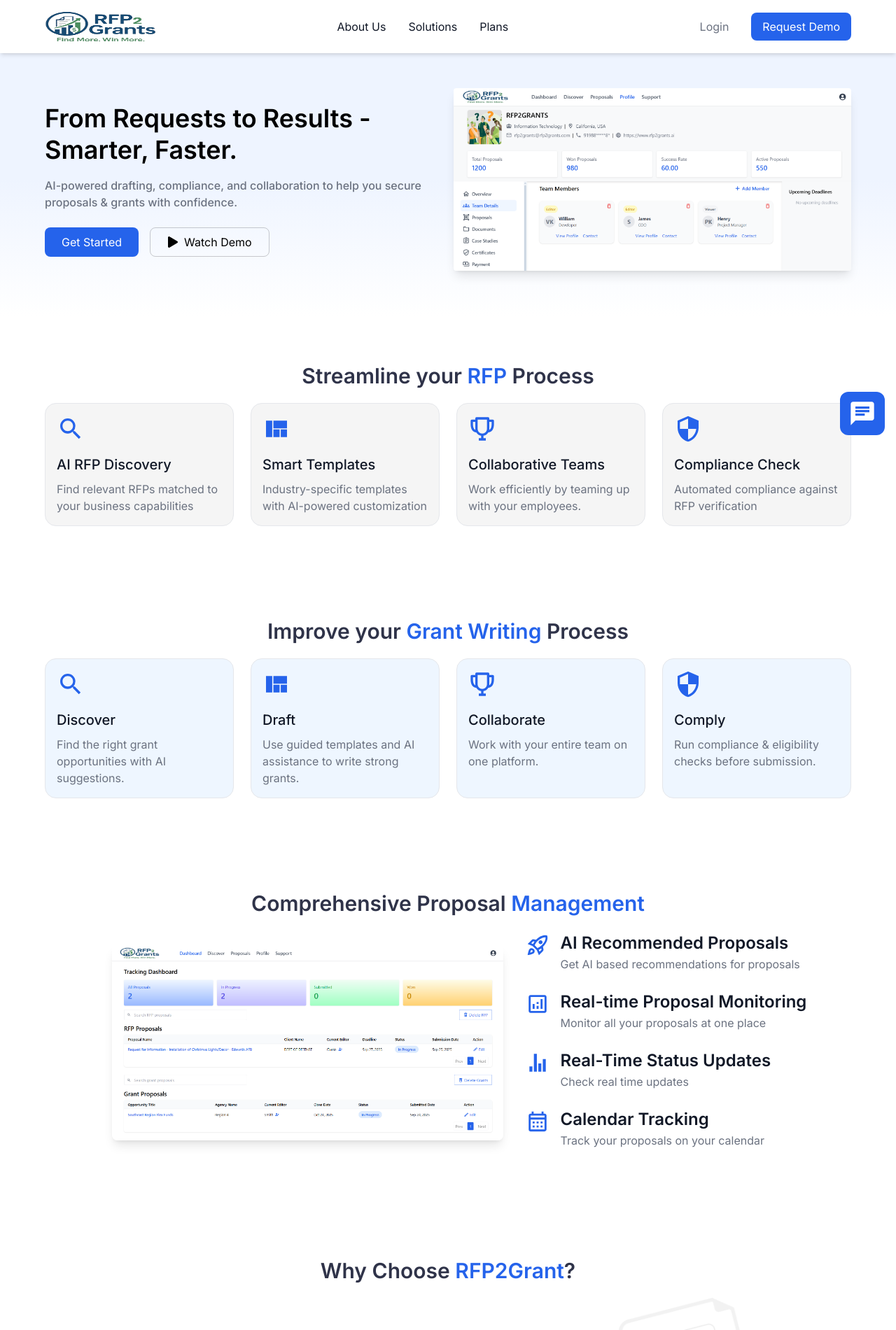
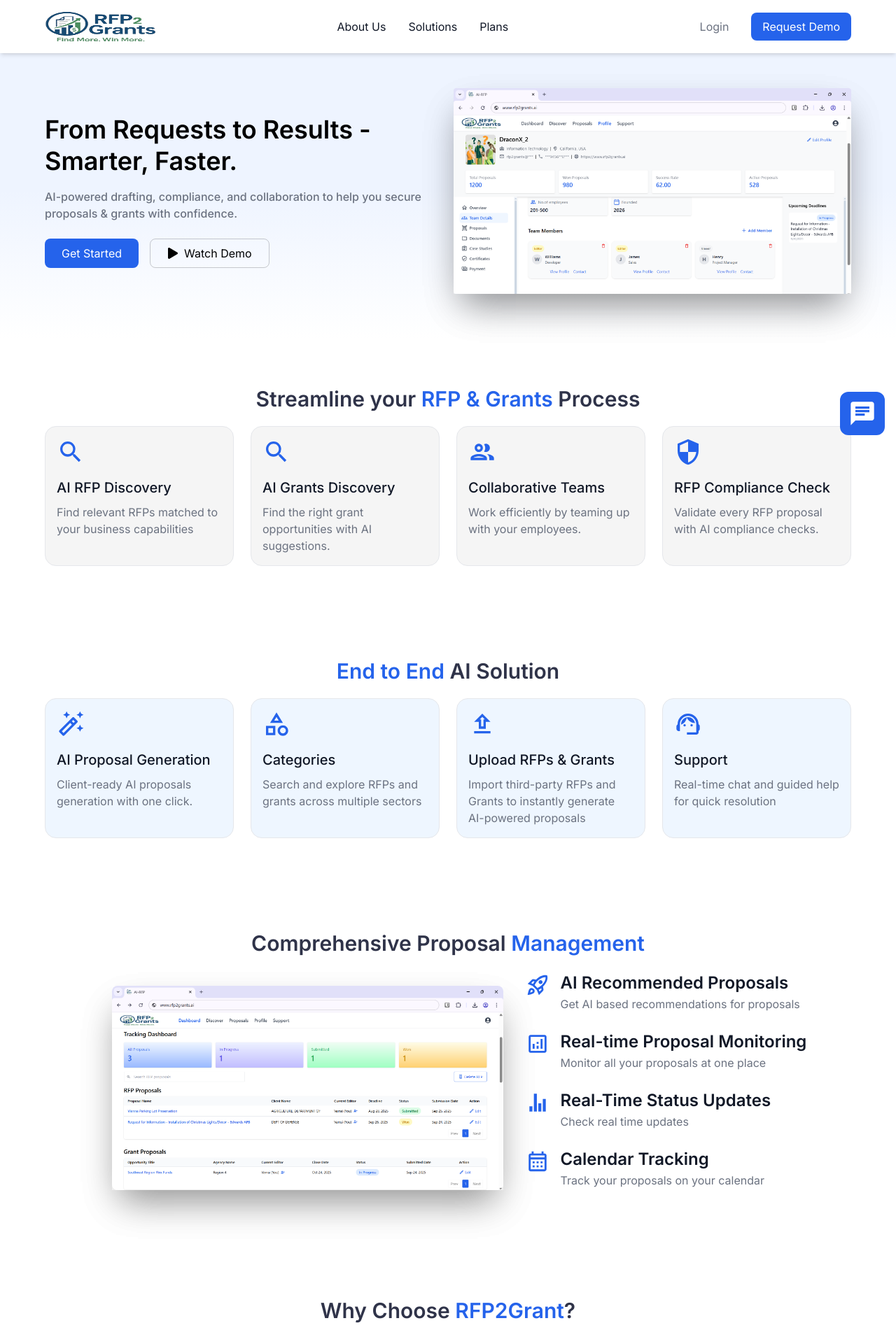
Before and after one commit to VamsiKurapati/AI-RFP-NEW, a React (Vite) app: page / in a window 1280 px wide. Shown: the top 1901 px of the page at 70% size. Built offline with nearby package versions, Linux system fonts and the light colour scheme; no server answers.

Commit message:
New changes

```diff
--- a/src/pages/CompanyProfileDashboard.jsx
+++ b/src/pages/CompanyProfileDashboard.jsx
@@ -529,6 +529,19 @@
     if (!formData.file) {
       Swal.fire({
         title: 'Please upload a PDF or TXT file.',
+        icon: 'error',
+        timer: 1500,
+        showConfirmButton: false,
+        showCancelButton: false,
+      });
+      setAddingCaseStudy(false);
+      return;
+    }
+
+    // check if file size is greater than 5MB
+    if (formData.file.size > 5 * 1024 * 1024) {
+      Swal.fire({
+        title: 'File size must be less than 5MB.',
         icon: 'error',
         timer: 1500,
         showConfirmButton: false,
@@ -869,7 +882,20 @@
 
     if (!formData.file) {
       Swal.fire({
-        title: 'Please upload a file.',
+        title: 'Please upload a PDF or TXT file.',
+        icon: 'error',
+        timer: 1500,
+        showConfirmButton: false,
+        showCancelButton: false,
+      });
+      setUploadingDocument(false);
+      return;
+    }
+
+    // check if file size is greater than 5MB
+    if (formData.file.size > 5 * 1024 * 1024) {
+      Swal.fire({
+        title: 'File size must be less than 5MB.',
         icon: 'error',
         timer: 1500,
         showConfirmButton: false,
@@ -1465,6 +1491,30 @@
   const handleImageChange = (e) => {
     const file = e.target.files[0];
     if (!file) return;
+
+    // check if file size is greater than 1MB
+    if (file.size > 1 * 1024 * 1024) {
+      Swal.fire({
+        title: 'File size must be less than 1MB.',
+        icon: 'error',
+        timer: 1500,
+        showConfirmButton: false,
+        showCancelButton: false,
+      });
+      return;
+    }
+
+    //Only allow image files jpg, jpeg, png
+    if (file.type !== 'image/jpg' && file.type !== 'image/jpeg' && file.type !== 'image/png') {
+      Swal.fire({
+        title: 'Please upload only image files.',
+        icon: 'error',
+        timer: 1500,
+        showConfirmButton: false,
+        showCancelButton: false,
+      });
+      return;
+    }
     setSelectedFile(file);
     setPreviewUrl(URL.createObjectURL(file));
     setEditMode(true); // Ensure editMode stays true after file selection
--- a/src/pages/Compliance.jsx
+++ b/src/pages/Compliance.jsx
@@ -10,7 +10,7 @@
 const ALERT_CONFIGS = {
     invalidFileType: {
         title: "Invalid File Type",
-        text: "Please upload a PDF file.",
+        text: "Please upload a PDF file only.",
         icon: "error",
         timer: 1500,
         showConfirmButton: false,
@@ -169,6 +169,18 @@
     const handleCheckCompliance = async () => {
         if (!data || !uploadedFile) {
             Swal.fire(ALERT_CONFIGS.missingRequirements);
+            return;
+        }
+
+        // check if file type is PDF
+        if (uploadedFile.type !== "application/pdf") {
+            Swal.fire(ALERT_CONFIGS.invalidFileType);
+            return;
+        }
+
+        // check if file size is greater than 5MB
+        if (uploadedFile.size > 5 * 1024 * 1024) {
+            Swal.fire(ALERT_CONFIGS.fileTooLarge);
             return;
         }
 
--- a/src/pages/Contact.jsx
+++ b/src/pages/Contact.jsx
@@ -6,12 +6,24 @@
 import contact from '../assets/Contact.png';
 import { FaPlay } from "react-icons/fa";
 import { useNavigate } from 'react-router-dom';
-import Swal from 'sweetalert2';
 
 
 export default function Contact() {
   const navigate = useNavigate();
 
+  const handleHomeClick = () => {
+    navigate("/");
+    setTimeout(() => {
+      window.scrollTo({ top: 0, behavior: "smooth" });
+    }, 100);
+  };
+
+  const handleContactClick = () => {
+    navigate("/contact");
+    setTimeout(() => {
+      window.scrollTo({ top: 0, behavior: "smooth" });
+    }, 100);
+  };
 
   const [formData, setFormData] = useState({
     name: "",
@@ -60,11 +72,11 @@
 
     try {
       const response = await axios.post(`${import.meta.env.VITE_API_BASE_URL}/contact`, formData);
-      if (response.status === 201) {
+      if (response.status === 201 || response.status === 200) {
         setMessage(response.data.message || 'Your request has been sent successfully!');
         setFormData({ name: "", company: "", email: "", description: "" });
         setTimeout(() => {
-          navigate("/");
+          handleHomeClick();
         }, 2000);
       }
     } catch (error) {
@@ -176,12 +188,12 @@
         <p className="text-[#FFFFFF] text-[16px] font-medium mb-4">Join thousands of satisfied customers and transform your business today.</p>
         <div className="flex flex-col sm:flex-row justify-center items-center gap-4">
           <button className="w-[140px] sm:w-auto bg-[#2563EB] hover:bg-[#1d4ed8] transition text-white px-6 py-2 rounded-lg text-[16px] font-medium shadow"
-            onClick={() => navigate("/")}
+            onClick={() => navigate("/sign_up")}
           >
             Get Started
           </button>
           <button className="w-[180px] sm:w-auto bg-white hover:bg-gray-100 transition border border-gray-300 px-6 py-2 rounded-lg flex items-center justify-center gap-2 text-[16px] text-black font-medium shadow"
-            onClick={() => navigate("/")}
+            onClick={() => handleContactClick()}
           >
             <FaPlay className="text-black" />
             Watch Demo
--- a/src/pages/Discover.jsx
+++ b/src/pages/Discover.jsx
@@ -33,7 +33,7 @@
 // Sidebar Component
 const LeftSidebar = ({ isOpen, onClose, filters, setFilters }) => {
   const categories = {
-    category: ["Infrastructure", "Education", "Healthcare", "Research & Development", "Government", "Non-Profit", "Private Sector"],
+    category: ["Combined Synopsis/Solicitation", "Solicitation", "Presolicitation", "Sources Sought", "Special Notice", "Consolidate/(Substantially) Bundle"],
     deadline: ["This Week", "This Month", "Next 3 Months", "Next 6 Months"],
   };
 
@@ -1064,7 +1064,7 @@
     return rfps.filter((rfp) => {
       if (
         filters.category.length &&
-        (filters.category.includes("None") ? false : !filters.category.includes(rfp.fundingType))
+        (filters.category.includes("None") ? false : !filters.category.includes(rfp.baseType))
       )
         return false;
 
@@ -2249,7 +2249,7 @@
       const pattern = new RegExp(`\\b${searchQuery.toLowerCase()}`, "i");
       return pattern.test(rfp.title?.toLowerCase() || "") ||
         pattern.test(rfp.organization?.toLowerCase() || "") ||
-        pattern.test(rfp.fundingType?.toLowerCase() || "");
+        pattern.test(rfp.baseType?.toLowerCase() || "");
     });
   }, [searchQuery]);
 
--- a/src/pages/HomePage.jsx
+++ b/src/pages/HomePage.jsx
@@ -1,8 +1,7 @@
 import React, { useState, useEffect } from "react";
 import { useNavigate } from "react-router-dom";
 import { FaPlay } from "react-icons/fa";
-import { MdOutlineSearch, MdViewQuilt, MdOutlineSecurity, MdChat, MdOutlineAnalytics, MdOutlineCheckCircle, MdOutlineRocketLaunch, MdOutlineCalendarMonth, MdOutlineCancel } from "react-icons/md";
-import { BiTrophy } from "react-icons/bi";
+import { MdOutlineSearch, MdOutlineSecurity, MdChat, MdOutlineAnalytics, MdOutlineCheckCircle, MdOutlineRocketLaunch, MdOutlineCalendarMonth, MdOutlineCancel, MdOutlineGroup, MdOutlineUpload, MdOutlineSupportAgent, MdOutlineAutoFixHigh, MdOutlineCategory } from "react-icons/md";
 import { IoMdStats } from "react-icons/io";
 import Navbar from "./Navbar";
 import Footer from "./Footer";
@@ -20,16 +19,16 @@
 
   const features = [
     { title: "AI RFP Discovery", desc: "Find relevant RFPs matched to your business capabilities", image: <MdOutlineSearch className="w-10 h-10 text-[#2563EB]" /> },
-    { title: "Smart Templates", desc: "Industry-specific templates with AI-powered customization", image: <MdViewQuilt className="w-10 h-10 text-[#2563EB]" /> },
-    { title: "Collaborative Teams", desc: "Work efficiently by teaming up with your employees.", image: <BiTrophy className="w-10 h-10 text-[#2563EB]" /> },
-    { title: "Compliance Check", desc: "Automated compliance against RFP verification", image: <MdOutlineSecurity className="w-10 h-10 text-[#2563EB]" /> },
+    { title: "AI Grants Discovery", desc: "Find the right grant opportunities with AI suggestions.", image: <MdOutlineSearch className="w-10 h-10 text-[#2563EB]" /> },
+    { title: "Collaborative Teams", desc: "Work efficiently by teaming up with your employees.", image: <MdOutlineGroup className="w-10 h-10 text-[#2563EB]" /> },
+    { title: "RFP Compliance Check", desc: "Validate every RFP proposal with AI compliance checks.", image: <MdOutlineSecurity className="w-10 h-10 text-[#2563EB]" /> },
   ];
 
   const features_2 = [
-    { title: "Discover", desc: "Find the right grant opportunities with AI suggestions.", image: <MdOutlineSearch className="w-10 h-10 text-[#2563EB]" /> },
-    { title: "Draft", desc: "Use guided templates and AI assistance to write strong grants.", image: <MdViewQuilt className="w-10 h-10 text-[#2563EB]" /> },
-    { title: "Collaborate", desc: "Work with your entire team on one platform.", image: <BiTrophy className="w-10 h-10 text-[#2563EB]" /> },
-    { title: "Comply", desc: "Run compliance & eligibility checks before submission.", image: <MdOutlineSecurity className="w-10 h-10 text-[#2563EB]" /> },
+    { title: "AI Proposal Generation", desc: "Client-ready AI proposals generation with one click.", image: <MdOutlineAutoFixHigh className="w-10 h-10 text-[#2563EB]" /> },
+    { title: "Categories", desc: "Search and explore RFPs and grants across multiple sectors", image: <MdOutlineCategory className="w-10 h-10 text-[#2563EB]" /> },
+    { title: "Upload RFPs & Grants", desc: "Import third-party RFPs and Grants to instantly generate AI-powered proposals", image: <MdOutlineUpload className="w-10 h-10 text-[#2563EB]" /> },
+    { title: "Support", desc: "Real-time chat and guided help for quick resolution", image: <MdOutlineSupportAgent className="w-10 h-10 text-[#2563EB]" /> },
   ];
 
   const proposalManagement = [
@@ -57,21 +56,21 @@
 
   const benefits = [
     {
-      title: "DISCOVER",
+      title: "AI DISCOVERY",
       subtitle: "RFP & Grant Discovery",
       desc: "Uncover the right opportunities faster with AI-powered search and personalized RFP recommendations based on your industry, preferences, and history.",
       image: "/why_1.png",
     },
     {
-      title: "GENERATE",
-      subtitle: "Smart Templates",
-      desc: "Build compelling, high-converting proposals instantly using dynamic templates, auto-filled sections, and real-time AI-driven content enhancements.",
+      title: "AI PROPOSAL GENERATION",
+      subtitle: "End-to-End Proposal Generation",
+      desc: "Instantly create tailored, high-impact proposals with the power of AI. Leverage advanced algorithms that analyze client needs, project scope, and industry context to auto-generate persuasive, professional documents ready to send in minutes.",
       image: "/why_2.png",
     },
     {
       title: "COLLABORATE",
       subtitle: "Team Collaboration Tools",
-      desc: "Bring your entire team together with live co-editing, threaded comments, version control, and seamless workflow — all in one collaborative workspace.",
+      desc: "Empower your team to work smarter with shared access. Assign proposals to the right team members, re-assign as priorities shift, and ensure accountability at every stage.",
       image: "/why_3.png",
     },
     {
@@ -190,11 +189,11 @@
             <p className="text-[14px] lg:text-[16px] text-[#6B7280] font-medium mt-4">
               AI-powered drafting, compliance, and collaboration to help you secure proposals & grants with confidence.
             </p>
-            <div className="md:hidden w-full xs:w-[70%] h-[200px] mx-auto md:h-full lg:w-1/2 mt-4">
+            <div className="md:hidden w-full xs:w-[70%] h-[200px] mx-auto md:h-full lg:w-1/2 mt-4 shadow-2xl">
               <img
                 src="/homepage.png"
                 alt="Hero Analytics Dashboard"
-                className="w-full h-full rounded shadow-xl"
+                className="w-full h-full rounded shadow-2xl"
               />
             </div>
             <div className="flex gap-4 mt-6">
@@ -204,7 +203,7 @@
                 Get Started
               </button>
               <button className="border border-1 border-[#00000033] px-3 sm:px-6 py-2 rounded-lg flex items-center gap-2 text-[16px] text-[#000000] font-regular"
-                onClick={() => navigate("/")}
+                onClick={() => handleContactClick()}
               >
                 <FaPlay className="text-[#000000]" />
                 Watch Demo
@@ -213,11 +212,11 @@
           </div>
 
           {/* Right Image Section */}
-          <div className="hidden md:block w-[90%] xs:w-[50%] h-[200px] md:h-full lg:w-1/2">
+          <div className="hidden md:block w-[90%] xs:w-[50%] h-[200px] md:h-full lg:w-1/2 shadow-2xl">
             <img
               src="/homepage.png"
               alt="Hero Analytics Dashboard"
-              className="w-full h-full rounded shadow-lg"
+              className="w-full h-full rounded shadow-2xl"
             />
           </div>
         </div>
@@ -227,7 +226,7 @@
       <section id="about" className="bg-white scroll-mt-20">
         <div className="py-8 md:py-16 px-8 md:px-16">
           <div className="flex items-center justify-between mb-4">
-            <h2 className="mx-auto text-[30px] text-[#2F3349] font-semibold">Streamline your <span className="text-[#2563EB]">RFP</span> Process</h2>
+            <h2 className="mx-auto text-[30px] text-[#2F3349] font-semibold">Streamline your <span className="text-[#2563EB]">RFP & Grants</span> Process</h2>
           </div>
           <div className="grid grid-cols-1 xs:grid-cols-2 md:grid-cols-4 gap-6">
             {features.map((item, idx) => (
@@ -244,7 +243,7 @@
 
         <div className="py-8 md:py-16 px-8 md:px-16">
           <div className="flex items-center justify-between mb-4">
-            <h2 className="mx-auto text-[30px] text-[#2F3349] font-semibold">Improve your <span className="text-[#2563EB]">Grant Writing</span> Process</h2>
+            <h2 className="mx-auto text-[30px] text-[#2563EB] font-semibold">End to End <span className="text-[#2F3349]">AI Solution</span></h2>
           </div>
           <div className="grid grid-cols-1 xs:grid-cols-2 md:grid-cols-4 gap-6">
             {features_2.map((item, idx) => (
@@ -263,8 +262,8 @@
         <div className="py-8 md:py-16 bg-white px-8 md:px-16">
           <h2 className="text-[30px] font-semibold mb-4 text-[#2F3349] text-center">Comprehensive Proposal <span className="text-[#2563EB]">Management</span></h2>
           <div className="flex gap-8 flex-col md:flex-row items-center justify-center lg:ml-24">
-            <div className="w-full md:w-3/5">
-              <img src="/proposal_management.png" alt="Proposal Management" className="w-full rounded-lg shadow-lg mb-4" />
+            <div className="w-full md:w-3/5 shadow-2xl">
+              <img src="/proposal_management.png" alt="Proposal Management" className="w-full rounded-lg shadow-2xl" />
             </div>
             <div className="w-full md:w-1/2 flex flex-col justify-center">
               {proposalManagement.map((item, idx) => (
@@ -403,7 +402,7 @@
             Get Started
           </button>
           <button className="w-[180px] sm:w-auto bg-white hover:bg-gray-100 transition border border-gray-300 px-6 py-2 rounded-lg flex items-center justify-center gap-2 text-[16px] text-black font-medium shadow"
-            onClick={() => navigate("/")}
+            onClick={() => handleContactClick()}
           >
             <FaPlay className="text-black" />
             Watch Demo
```
Also changed, not shown: public/homepage.png, public/proposal_management.png.
